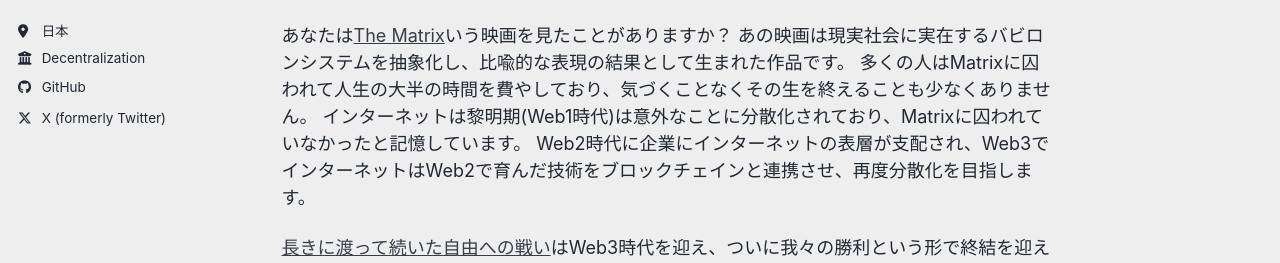
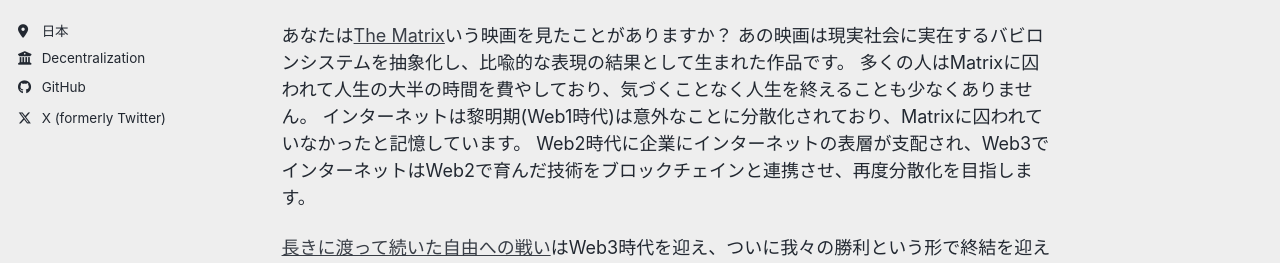
Before and after one commit to stardustdotbox/stardustdotbox.github.io, a Jekyll site: the page built from _pages/about.md, in a window 1280 px wide and 900 px high. Shown: the part 355-618 px from the top of the window. Built offline with Jekyll 4.4.1, drawn with Linux system fonts in a browser that asks for light colours; a script bundle is joined from its source files by our own code; library files that are not in the unit come from our copies.

```diff
--- a/_pages/about.md
+++ b/_pages/about.md
@@ -18,7 +18,7 @@
 
 あなたは[The Matrix](https://thehidden-wiki.org/wiki/index.php?title=The_Matrix)いう映画を見たことがありますか？
 あの映画は現実社会に実在するバビロンシステムを抽象化し、比喩的な表現の結果として生まれた作品です。
-多くの人はMatrixに囚われて人生の大半の時間を費やしており、気づくことなくその生を終えることも少なくありません。
+多くの人はMatrixに囚われて人生の大半の時間を費やしており、気づくことなく人生を終えることも少なくありません。
 インターネットは黎明期(Web1時代)は意外なことに分散化されており、Matrixに囚われていなかったと記憶しています。
 Web2時代に企業にインターネットの表層が支配され、Web3でインターネットはWeb2で育んだ技術をブロックチェインと連携させ、再度分散化を目指します。
 
```
